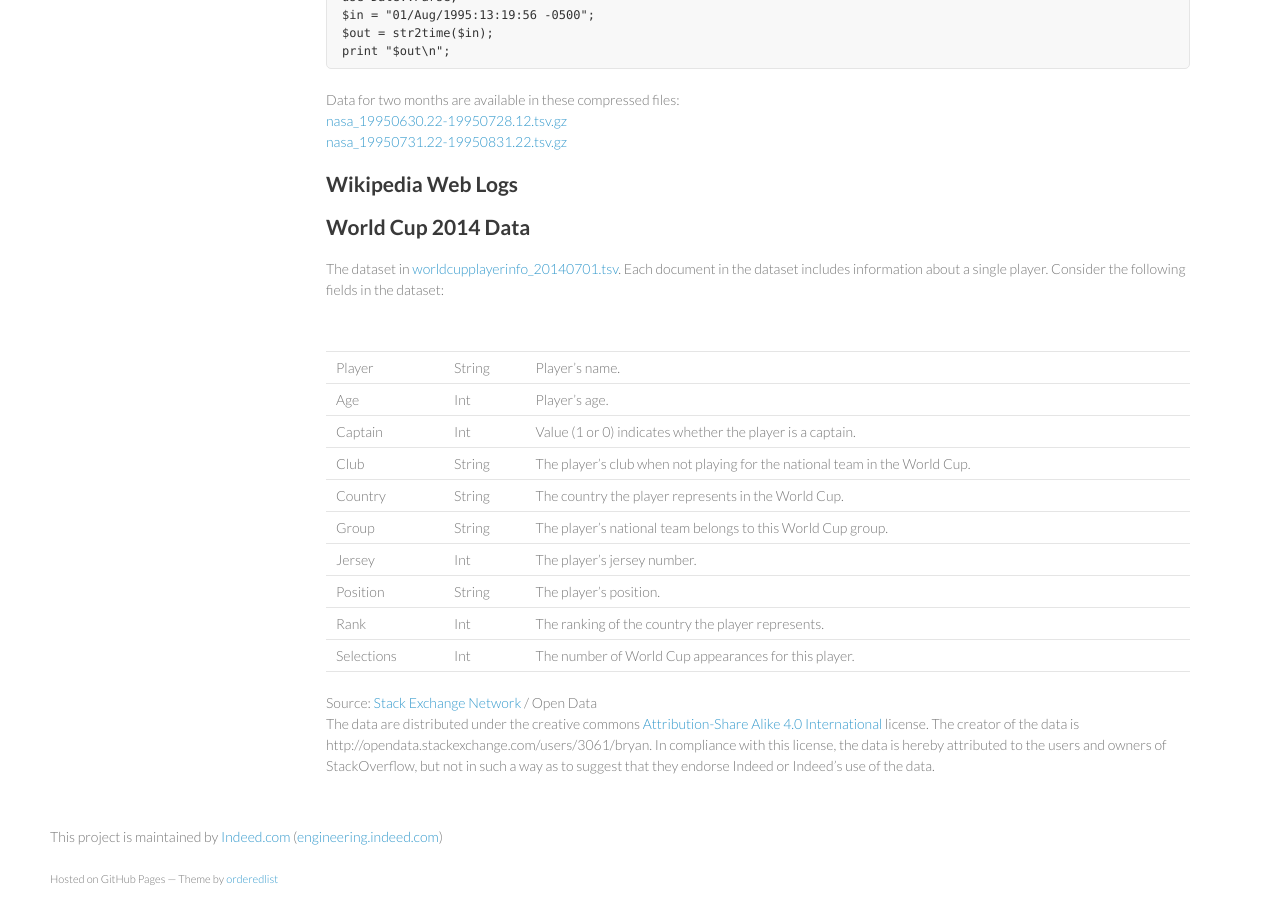
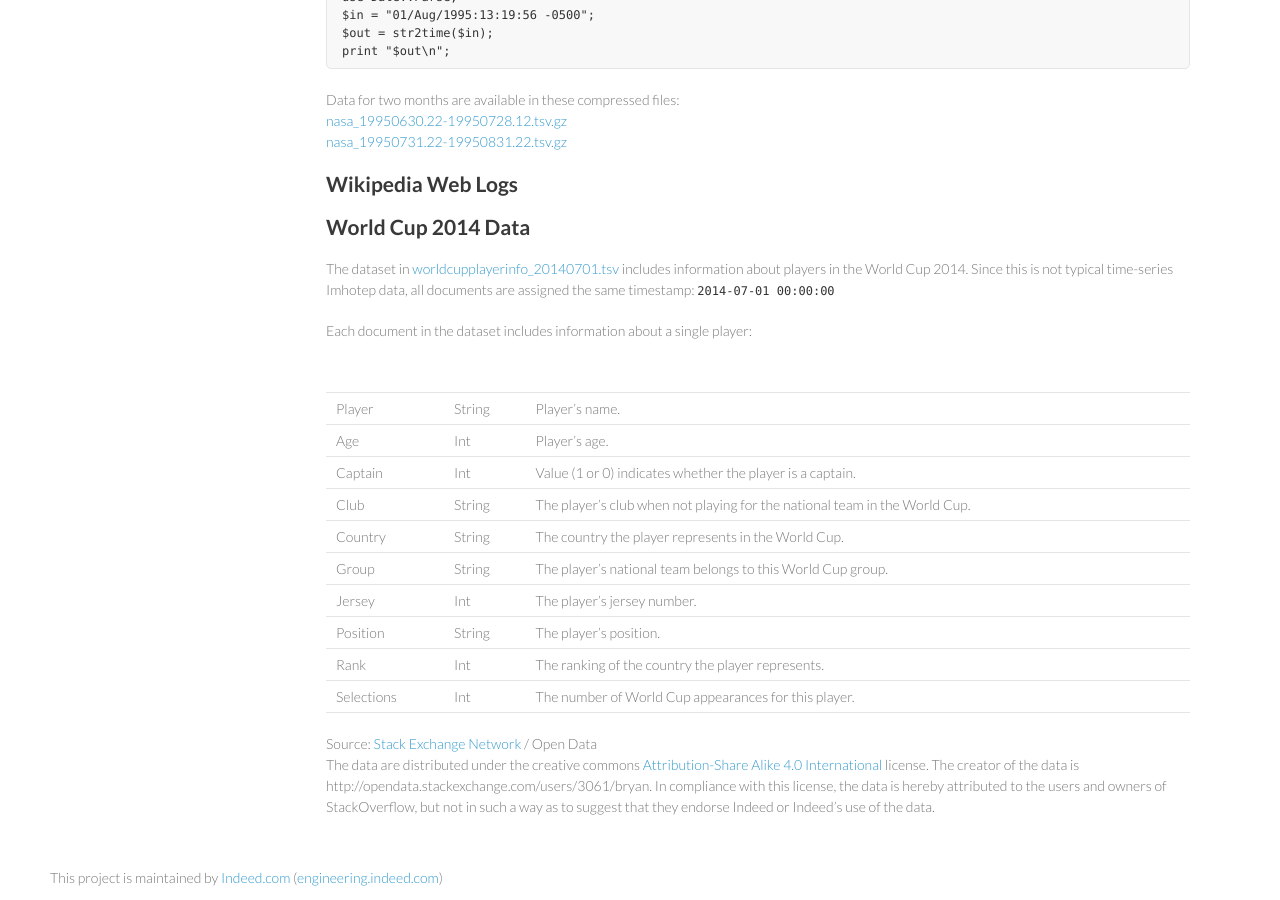
Before and after one commit to indeedeng/imhotep, a Jekyll site: the page built from docs/sample-data.md, in a window 1280 px wide and 900 px high, scrolled down 743 px. Built offline with Jekyll 4.4.1, drawn with Linux system fonts in a browser that asks for light colours; Markdown is read by kramdown in place of the engine named in the settings.

Commit message:
building out world cup data section in sample data

```diff
--- a/docs/sample-data.md
+++ b/docs/sample-data.md
@@ -38,7 +38,9 @@ Data for two months are available in these compressed files:<br>
 
 ## World Cup 2014 Data
 
-The dataset in [worldcupplayerinfo_20140701.tsv](). Each document in the dataset includes information about a single player. Consider the following fields in the dataset:
+The dataset in [worldcupplayerinfo_20140701.tsv](http://indeedeng.github.io/imhotep/files/worldcupplayerinfo_20140701.tsv) includes information about players in the World Cup 2014. Since this is not typical time-series Imhotep data, all documents are assigned the same timestamp: `2014-07-01 00:00:00`
+
+Each document in the dataset includes information about a single player:
 
 | | | |
 | ----- | ------ | ------- |
```
Also changed, not shown: docs/sample-queries.md (+1 -1 lines).
